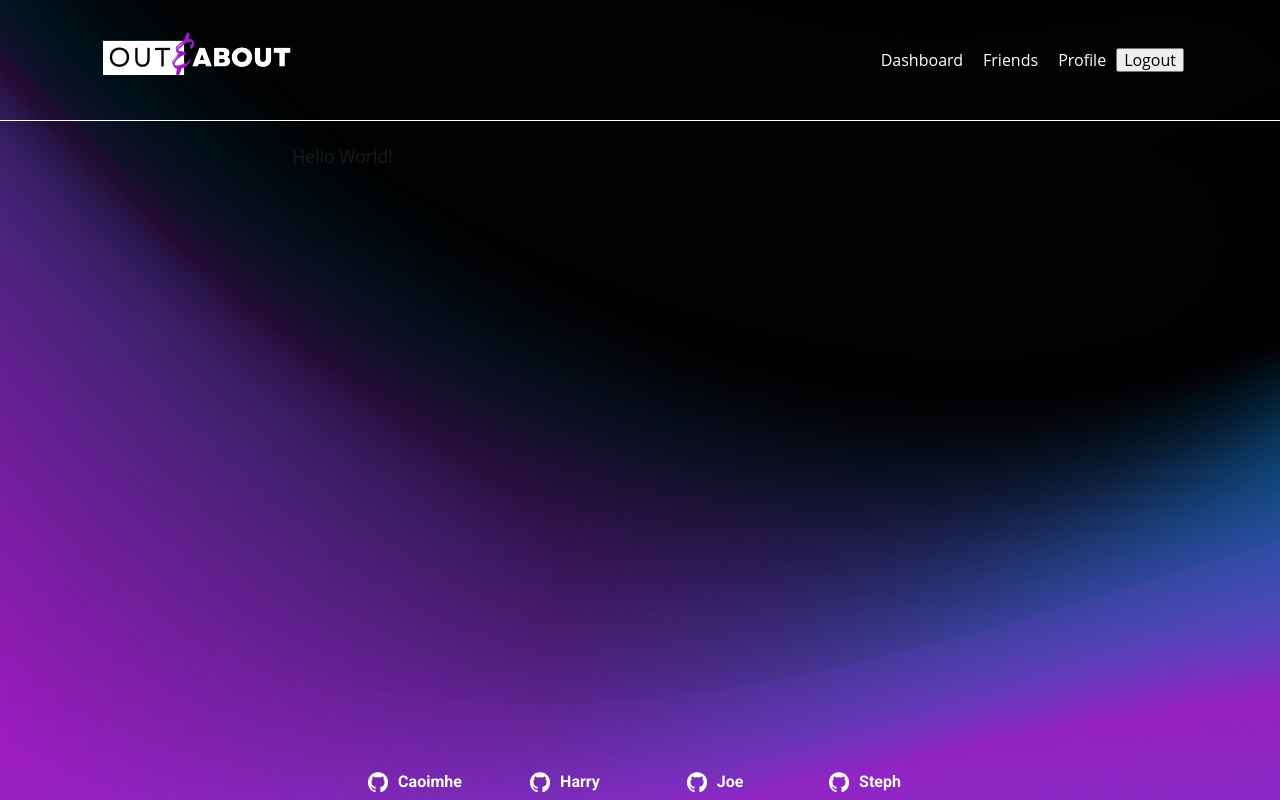
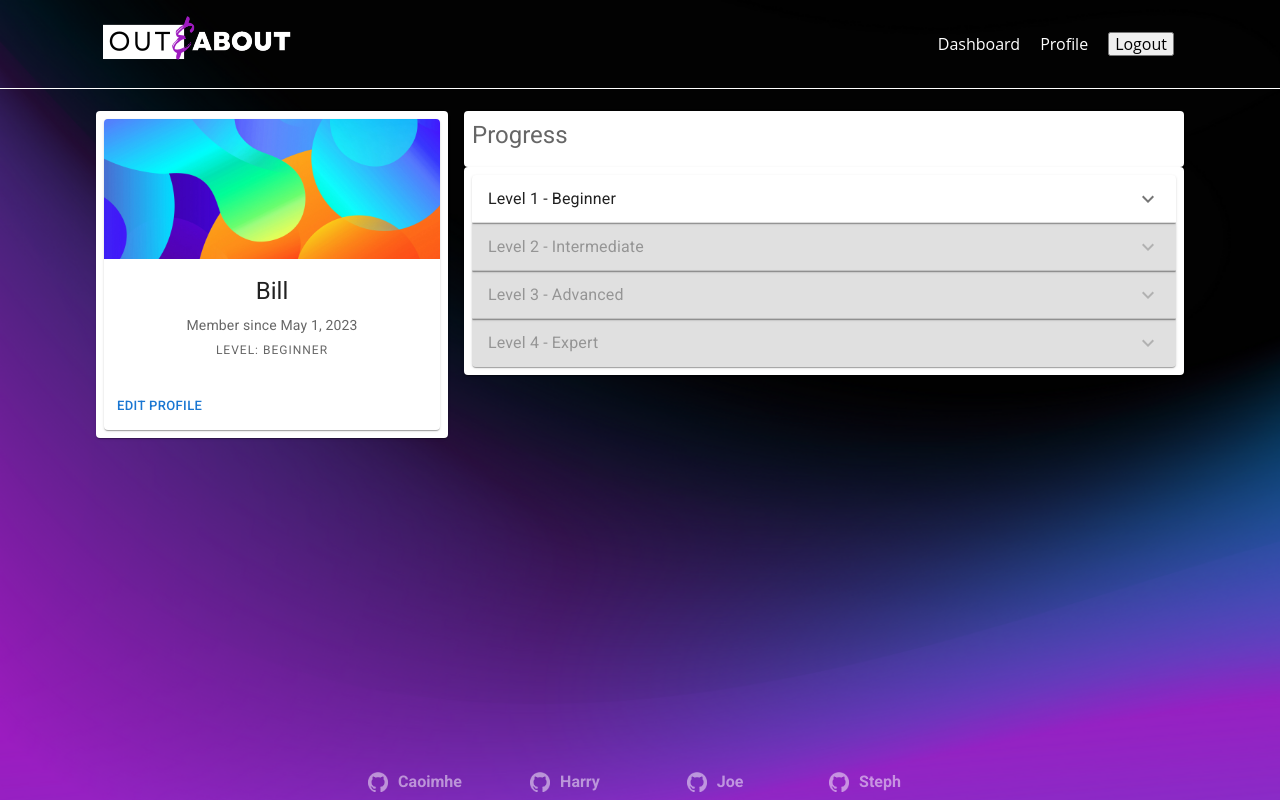
Before and after one commit to caoimhejyoti/out-and-about, a React (Create React App) app in the folder client/: page /me in a window 1280 px wide. Built offline with nearby package versions, Linux system fonts and the light colour scheme; a web font is replaced by a local one.

Commit message:
updated render to routes for nav

```diff
--- a/client/src/App.js
+++ b/client/src/App.js
@@ -1,17 +1,41 @@
 import React, { useState } from "react";
-import { ApolloClient, InMemoryCache, ApolloProvider } from "@apollo/client";
+import {
+  ApolloClient,
+  InMemoryCache,
+  ApolloProvider,
+  createHttpLink,
+} from "@apollo/client";
+import { setContext } from "@apollo/client/link/context";
+import { BrowserRouter as Router, Routes, Route } from "react-router-dom";
 import "./style/app.css";
 
+import Dashboard from "./pages/Dashboard";
+import Friend from "./pages/Friend";
+import Profile from "./pages/Profile";
+import Login from "./pages/Login";
+import Signup from "./pages/Signup";
 import Home from "./components/Home";
-import Dashboard from "./components/pages/Dashboard";
-import Friend from "./components/pages/Friend";
-import Profile from "./components/pages/Profile";
 import Header from "./components/Header";
 import Footer from "./components/Footer";
 import background from "./assets/bg.png";
 
+// Construct our main GraphQL API endpoint
+const httpLink = createHttpLink({
+  uri: "/graphql",
+});
+
+const authLink = setContext((_, { headers }) => {
+  const token = localStorage.getItem("id_token");
+  return {
+    headers: {
+      ...headers,
+      authorization: token ? `Bearer ${token}` : "",
+    },
+  };
+});
+
 const client = new ApolloClient({
-  uri: "/graphql",
+  link: authLink.concat(httpLink),
   cache: new InMemoryCache(),
 });
 
@@ -21,36 +45,28 @@ export default function App() {
     backgroundSize: "cover",
   };
 
-  const [currentPage, setCurrentPage] = useState("Home");
-
-  const renderPage = () => {
-    if (currentPage === "Home") {
-      return <Home />;
-    }
-    if (currentPage === "Dashboard") {
-      return <Dashboard />;
-    }
-    if (currentPage === "Friends") {
-      return <Friend />;
-    }
-    if (currentPage === "Profile") {
-      return <Profile />;
-    }
-    return <Profile />;
-  };
-
-  const handlePageChange = (page) => setCurrentPage(page);
-
   return (
     <ApolloProvider client={client}>
+      <Router>
         <div
           className="flex-column justify-flex-start min-100-vh"
           style={bgStyle}
         >
-        <Header currentPage={currentPage} handlePageChange={handlePageChange} />
-        <div className="container">{renderPage()}</div>
+          <Header />
+          <div className="container">
+            <Routes>
+              <Route path="/" element={<Home />} />
+              <Route path="/dashboard" element={<Dashboard />} />
+              <Route path="/me" element={<Profile />} />
+              <Route path="/profiles/:username" element={<Profile />} />
+              <Route path="/me/friends" element={<Friend />} />
+              <Route path="/login" element={<Login />} />
+              <Route path="/signup" element={<Signup />} />
+            </Routes>
+          </div>
           <Footer />
         </div>
+      </Router>
     </ApolloProvider>
   );
 }
--- a/client/src/components/Footer/index.js
+++ b/client/src/components/Footer/index.js
@@ -8,6 +8,7 @@ const Footer = () => {
   const styleObj = {
     width: "150px",
     color: "white",
+    opacity: "0.5",
     target: "_blank",
     display: "flex",
     flexDirection: "row",
@@ -26,6 +27,7 @@ const Footer = () => {
         target="_blank"
         style={styleObj}
         rel="noreferrer"
+        className="footerLink"
       >
         <img style={githubStyle} src={github} alt="github" />
         <h6>Caoimhe</h6>
@@ -35,6 +37,7 @@ const Footer = () => {
         target="_blank"
         style={styleObj}
         rel="noreferrer"
+        className="footerLink"
       >
         <img style={githubStyle} src={github} alt="github" />
         <h6>Harry</h6>
@@ -44,6 +47,7 @@ const Footer = () => {
         target="_blank"
         style={styleObj}
         rel="noreferrer"
+        className="footerLink"
       >
         <img style={githubStyle} src={github} alt="github" />
         <h6>Joe</h6>
@@ -53,6 +57,7 @@ const Footer = () => {
         target="_blank"
         style={styleObj}
         rel="noreferrer"
+        className="footerLink"
       >
         <img style={githubStyle} src={github} alt="github" />
         <h6>Steph</h6>
--- a/client/src/components/Header/index.js
+++ b/client/src/components/Header/index.js
@@ -1,66 +1,56 @@
 import React from "react";
-// import { Link } from "react-router-dom";
+import { Link } from "react-router-dom";
 import logo from "../../assets/logo.png";
 import Auth from "../../utils/auth";
 
-function Header({ currentPage, handlePageChange }) {
+const buttonStyle = {
+  marginInline: 10,
+  paddingInline: 5,
+};
 const navStyle = {
   paddingLeft: 10,
   paddingRight: 10,
   justifyContent: "space-between",
   color: "white",
 };
+
+const Header = () => {
   // const logout = (event) => {
   //   event.preventDefault();
   //   Auth.logout();
   // };
   return (
-    <header className="text-light mb-4 py-3 flex-row align-center">
+    <header className="mb-4 flex-row align-center">
       <div className="container flex-row justify-space-between-lg justify-center align-center">
         <div>
-          <a href="/">
+          <Link to="/">
             <img className="m-0" src={logo} alt="logo" />
-          </a>
+          </Link>
         </div>
 
         <div>
-          <a
-            href="#dashboard"
-            style={navStyle}
-            onClick={() => handlePageChange("Dashboard")}
-            className={
-              currentPage === "Dashboard" ? "nav-link active" : "nav-link"
-            }
-          >
+          {/* {Auth.loggedIn() ? (
+            <> */}
+          <Link to="/dashboard" style={navStyle}>
             Dashboard
-          </a>
+          </Link>
+          <Link to="/me" style={navStyle}>
+            Profile
+          </Link>
+          {/* <button style={buttonStyle} onClick={logout}> */}
+          <button style={buttonStyle}>Logout</button>
+          {/* </>
+          ) : (
+            // <>
+            //   <Link to="/login">Login</Link>
 
-          <a
-            href="#friends"
-            style={navStyle}
-            onClick={() => handlePageChange("Friends")}
-            className={
-              currentPage === "Friends" ? "nav-link active" : "nav-link"
-            }
-          >
-            Friends
-          </a>
-          <a
-            href="#profile"
-            style={navStyle}
-            onClick={() => handlePageChange("Profile")}
-            className={
-              currentPage === "Profile" ? "nav-link active" : "nav-link"
-            }
-          >
-            Profile
-          </a>
-
-          <button>Logout</button>
+            //   <Link to="/signup">Signup</Link>
+            // </>
+          )} */}
         </div>
       </div>
     </header>
   );
-}
+};
 
 export default Header;
--- /dev/null
+++ b/client/src/pages/Profile.js
@@ -0,0 +1,160 @@
+import * as React from "react";
+import {
+  Card,
+  CardActionArea,
+  CardActions,
+  CardContent,
+  CardMedia,
+  Button,
+  Typography,
+  styled,
+  Box,
+  Paper,
+  Grid,
+} from "@mui/material";
+import Accordion from "@mui/material/Accordion";
+import AccordionSummary from "@mui/material/AccordionSummary";
+import AccordionDetails from "@mui/material/AccordionDetails";
+import ExpandMoreIcon from "@mui/icons-material/ExpandMore";
+import bgAbstract from "../assets/cards/bg_abstract.jpeg";
+import { GradeOutlined, Grade } from "@mui/icons-material";
+
+export default function Profile() {
+  const Item = styled(Paper)(({ theme }) => ({
+    backgroundColor: theme.palette.mode === "dark" ? "#1A2027" : "#fff",
+    ...theme.typography.body2,
+    padding: theme.spacing(1),
+    textAlign: "center",
+    color: theme.palette.text.secondary,
+  }));
+
+  return (
+    <div
+      style={{
+        display: "flex",
+        flexDirection: "column",
+        justifyContent: "Left",
+        alignItems: "Left",
+        color: "white",
+      }}
+    >
+      <div>
+        <Box sx={{ flexGrow: 1 }}>
+          <Grid container spacing={2}>
+            {/* Start of left column user card */}
+            <Grid item xs={4}>
+              <Item>
+                <Card sx={{ maxWidth: 345 }}>
+                  <CardActionArea>
+                    <CardMedia
+                      component="img"
+                      height="140"
+                      image={bgAbstract}
+                      alt="abstract background"
+                    />
+                    <CardContent>
+                      <Typography gutterBottom variant="h5" component="div">
+                        Bill
+                        {/* TODO: Update name based on user logged in */}
+                      </Typography>
+                      <Typography variant="body2" color="text.secondary">
+                        Member since May 1, 2023
+                        {/* TODO: update date based on user logged in */}
+                      </Typography>
+                      <Typography variant="overline" color="text.secondary">
+                        Level: Beginner
+                        {/* TODO: update level based on user logged in */}
+                      </Typography>
+                    </CardContent>
+                  </CardActionArea>
+                  <CardActions>
+                    <Button size="small" color="primary">
+                      Edit Profile
+                      {/* TODO: update this button to allow info to be edited */}
+                    </Button>
+                  </CardActions>
+                </Card>
+              </Item>
+            </Grid>
+            {/* End of left column user card */}
+            {/* Start of right column */}
+            <Grid item xs={8}>
+              <Item
+                style={{
+                  textAlign: "Left",
+                }}
+              >
+                <Typography gutterBottom variant="h5" component="div">
+                  Progress
+                </Typography>
+              </Item>
+              <Item>
+                <Accordion>
+                  <AccordionSummary
+                    expandIcon={<ExpandMoreIcon />}
+                    aria-controls="panel1a-content"
+                    id="panel1a-header"
+                  >
+                    <Typography>Level 1 - Beginner</Typography>
+                  </AccordionSummary>
+                  <AccordionDetails>
+                    <Grid
+                      style={{
+                        display: "flex",
+                        flexDirection: "row",
+                      }}
+                    >
+                      <Item>STAR</Item>
+                      <Item>STAR 2</Item>
+                      <Item>STAR 2</Item>
+                      <Item>STAR 2</Item>
+                      <Item>STAR 2</Item>
+                    </Grid>
+                  </AccordionDetails>
+                </Accordion>
+                <Accordion disabled>
+                  <AccordionSummary
+                    expandIcon={<ExpandMoreIcon />}
+                    aria-controls="panel2a-content"
+                    id="panel2a-header"
+                  >
+                    <Typography>Level 2 - Intermediate</Typography>
+                  </AccordionSummary>
+                  <AccordionDetails>
+                    <Typography>
+                      Lorem ipsum dolor sit amet, consectetur adipiscing elit.
+                      Suspendisse malesuada lacus ex, sit amet blandit leo
+                      lobortis eget.
+                    </Typography>
+                  </AccordionDetails>
+                </Accordion>
+                <Accordion disabled>
+                  <AccordionSummary
+                    expandIcon={<ExpandMoreIcon />}
+                    aria-controls="panel3a-content"
+                    id="panel3a-header"
+                  >
+                    <Typography>Level 3 - Advanced</Typography>
+                  </AccordionSummary>
+                </Accordion>
+                <Accordion disabled>
+                  <AccordionSummary
+                    expandIcon={<ExpandMoreIcon />}
+                    aria-controls="panel3a-content"
+                    id="panel3a-header"
+                  >
+                    <Typography>Level 4 - Expert</Typography>
+                  </AccordionSummary>
+                </Accordion>
+              </Item>
+            </Grid>
+
+            {/* End of right column */}
+          </Grid>
+        </Box>
+      </div>
+    </div>
+  );
+}
+
+// export default Profile;
```
Also changed, not shown: client/src/components/pages/Profile.js (deleted, +0 -17 lines), client/src/index.css (+15 -10 lines), client/src/assets/cards/bg_abstract.jpeg (added), client/src/pages/Dashboard.js (renamed from client/src/components/pages/Dashboard.js), client/src/pages/Friend.js (renamed from client/src/components/pages/Friend.js), client/src/pages/Login.js (added), client/src/pages/Signup.js (added). Lines whose indentation alone changed are shown as unchanged.
